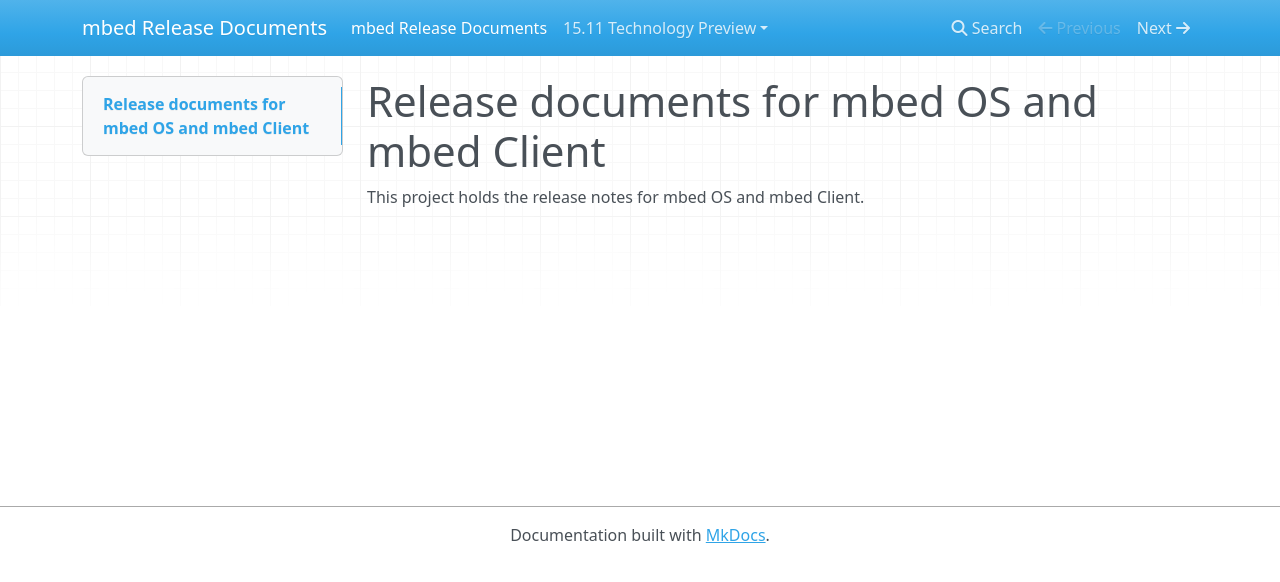
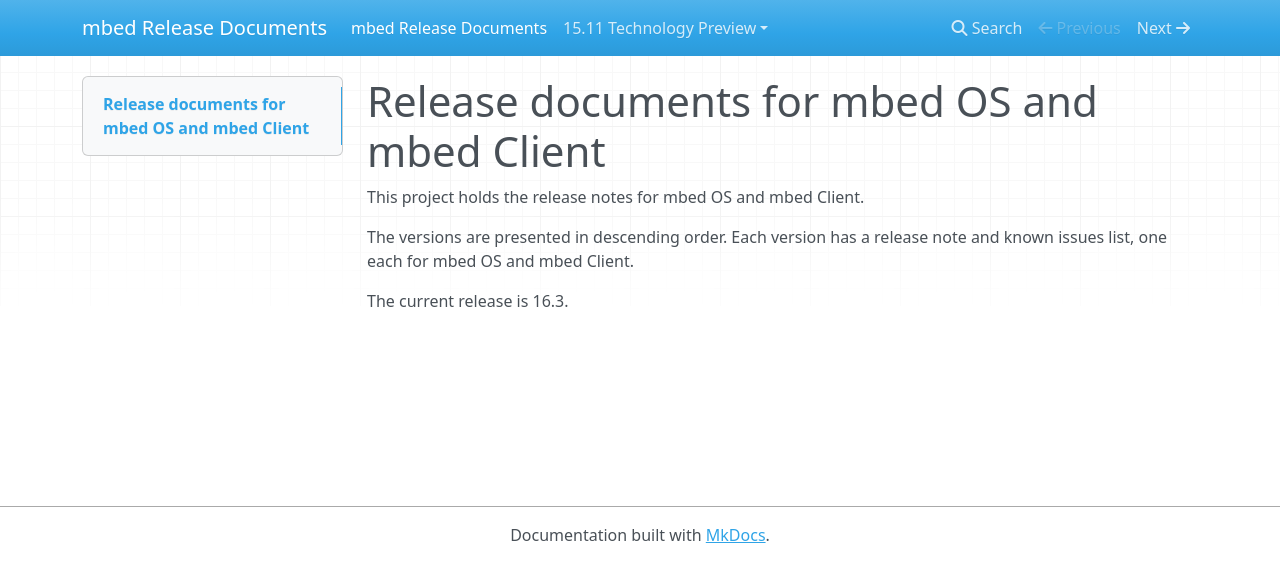
Before and after one commit to kurtace72/mbed_os_release_notes, an MkDocs documentation site: the page built from Docs/index.md, in a window 1280 px wide. Shown: the top 582 px of the page. Built offline with MkDocs 1.6.1, drawn with Linux system fonts in a browser that asks for light colours; nearby versions of some CDN libraries; old or Windows-style settings are respelled for this version of MkDocs.

Commit message:
Prepping the home page for 16.3

```diff
--- a/Docs/index.md
+++ b/Docs/index.md
@@ -1,3 +1,7 @@
 # Release documents for mbed OS and mbed Client
 
 This project holds the release notes for mbed OS and mbed Client.
+
+The versions are presented in descending order. Each version has a release note and known issues list, one each for mbed OS and mbed Client.
+
+The current release is 16.3.
```
